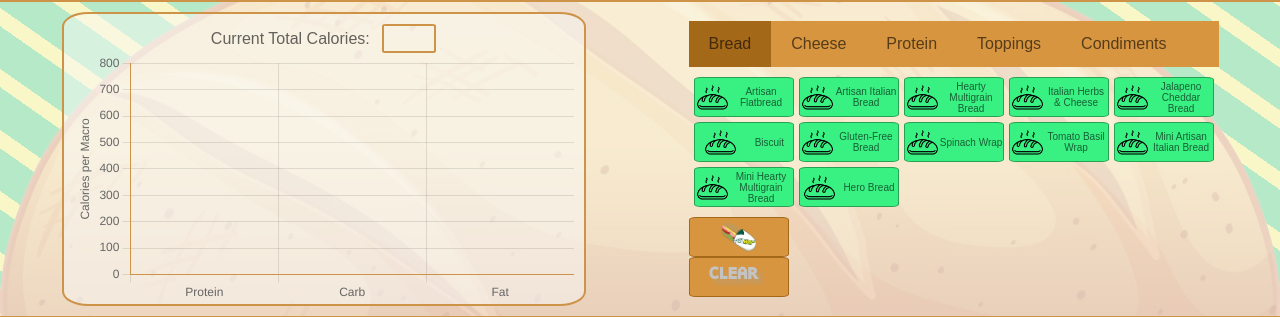
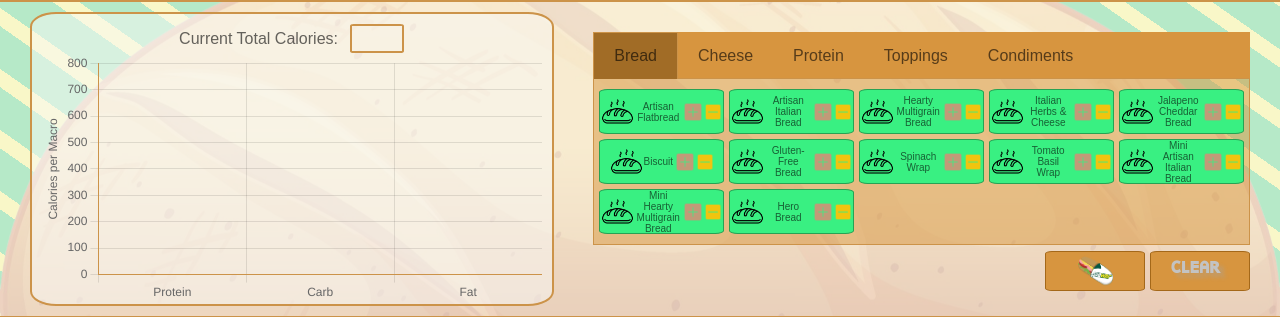
Before and after one commit to vnchen92/calorie_calc, a website built with webpack: page index.html in a window 1280 px wide. Both pictures are taken after a click on the element "Bread". Shown: the part 120-437 px from the top of the page. Built offline with nearby package versions, Linux system fonts and the light colour scheme; files whose address does not match are found by name.

Commit message:
added add and subtract buttons

```diff
--- a/src/index.js
+++ b/src/index.js
@@ -29,21 +29,6 @@ document.addEventListener("DOMContentLoaded", () => {
     const allNames = [breadName, cheeseName, proteinName, toppingName, condimentName];
     const hiddenContent = document.getElementsByClassName("content")
 
-    // function openOption(e, containerName) {
-    //     let contents = document.getElementsByClassName("option")
-    //     for (i = 0; i < contents.length; i++) {
-    //         contents[i].style.display = "none";
-    //     }
-    //     let itemLinks = document.getElementsByClassName("item-links");
-    //     for (let i = 0; i < itemLinks.length; i++) {
-    //         let item = itemLinks[i];
-    //         item.className = item.className.replace(":active", "")
-    //     }
-
-    //     document.getElementById(containerName).style.display = "grid";
-    //     e.currentTarget.className += ":active"
-    // }
-
     const removeActive = () => {
         for (let i = 0; i < allNames.length; i++) {
             let name = allNames[i];
@@ -59,7 +44,6 @@ document.addEventListener("DOMContentLoaded", () => {
     breadName.addEventListener("click", e => {
         removeActive();
         e.currentTarget.className += " active";
-        debugger
         const breadDiv = document.getElementById("bread-container")
         if (breadDiv.style.display === "none") {
             breadDiv.style.display = "grid";
@@ -71,7 +55,6 @@ document.addEventListener("DOMContentLoaded", () => {
     cheeseName.addEventListener("click", e => {
         removeActive();
         e.currentTarget.className += " active";
-        debugger
         const cheeseDiv = document.getElementById("cheese-container")
         if (cheeseDiv.style.display === "none") {
             cheeseDiv.style.display = "grid";
@@ -114,8 +97,27 @@ document.addEventListener("DOMContentLoaded", () => {
     })
 
     const liCollection = document.getElementsByClassName("option");
+    for (let i = 0; i < liCollection.length; i++) {
+        let li = liCollection[i];
+        let liDiv = document.createElement("div");
+        liDiv.className = "add-sub-container";
+        li.appendChild(liDiv);
+        let add = document.createElement("img");
+        add.className = "add-button"
+        add.id = `add-button-${li.innerText}`;
+        add.src = "../assets/images/add_button.png";
+        let subtract = document.createElement("img");
+        subtract.className = "subtract-button";
+        subtract.id = `subtract-button-${li.innerText}`;
+        subtract.src = "../assets/images/subtract.png";
+        liDiv.appendChild(add);
+        liDiv.appendChild(subtract);
+    }
+
 
     listItems.toggleList();
+
+
 
     for (let i = 0; i < liCollection.length; i++) {
         let li = liCollection[i];
--- a/src/index.scss
+++ b/src/index.scss
@@ -55,15 +55,33 @@ body {
   height: auto;
 }
 
+.add-button, .subtract-button {
+  width: 20px;
+  height: auto;
+}
+
+.add-sub-container {
+  display: flex;
+  margin-left: 2px;
+}
+
+
 .content {
+  //box-sizing: border-box;
   display: none;
-  margin-top: 10px;
-  margin-bottom: 10px;
-  margin-right: 5px;
-  margin-left: 5px;
-  grid-template-columns: 100px 100px 100px 100px 100px;
+  padding-top: 10px;
+  padding-bottom: 10px;
+  padding-right: 5px;
+  padding-left: 5px;
+  grid-template-columns: 125px 125px 125px 125px 125px;
   column-gap: 5px;
   row-gap: 5px;
+  // background-color: rgb(161, 108, 38);
+  background-color: rgb(215, 149, 63, .5);
+  //background-color: rgba(250, 249, 247, .5);
+  border: 1px solid rgba(204, 147, 73);
+  position: relative;
+  bottom: 1px;
 }
 
 header {
@@ -172,12 +190,26 @@ li > a > img {
   padding-right: 20px;
   padding-top: 14px;
   padding-bottom: 14px;
-  cursor: pointer;
+  //cursor: pointer;
   //border: 1px solid rgb(183, 128, 56);
 }
 
 #item-name-bread.active, #item-name-cheese.active, #item-name-protein.active, #item-name-toppings.active, #item-name-condiments.active {
-  background-color: rgb(164, 104, 25);
+  background-color: rgb(161, 108, 38);
+  //background-color: rgb(215, 149, 63, .5);
+  position: relative;
+  z-index: 1;
+  box-sizing: border-box;
+  border-top: 1px solid rgba(204, 147, 73);
+  border-left: 1px solid rgba(204, 147, 73);
+  border-right: 1px solid rgba(204, 147, 73);
+}
+
+.item-name-rest {
+  display: flex;
+  justify-content: right;
+  margin-top: 5px;
+  margin-bottom: 5px;
 }
 
 
@@ -199,11 +231,11 @@ li[clicked="yes"] {
 .option {
   display: flex;
   border: 1px solid rgb(39, 162, 84);
-  width: 100px;
-  height: 40px;
+  width: 125px;
+  height: 45px;
   box-sizing: border-box;
   border-radius: 7%;
-  justify-content: space-around;
+  justify-content: center;
   align-items: center;
   text-align: center;
   font-size: 10px;
@@ -214,6 +246,7 @@ li[clicked="yes"] {
 .options-container {
   display: inline-block;
   text-align: center;
+  margin-top: 10px;
 }
 
 // .right-create {
@@ -232,6 +265,7 @@ li[clicked="yes"] {
   display: flex;
   border: 1px solid rgb(164, 104, 25);
   background-color: rgb(215, 149, 63);
+  margin-left: 5px;
   width: 100px;
   height: 40px;
   box-sizing: border-box;
```
Also changed, not shown: assets/images/add_button.png (added), assets/images/subtract.png (added), dist/main.css, dist/main.js, 1 other file.
